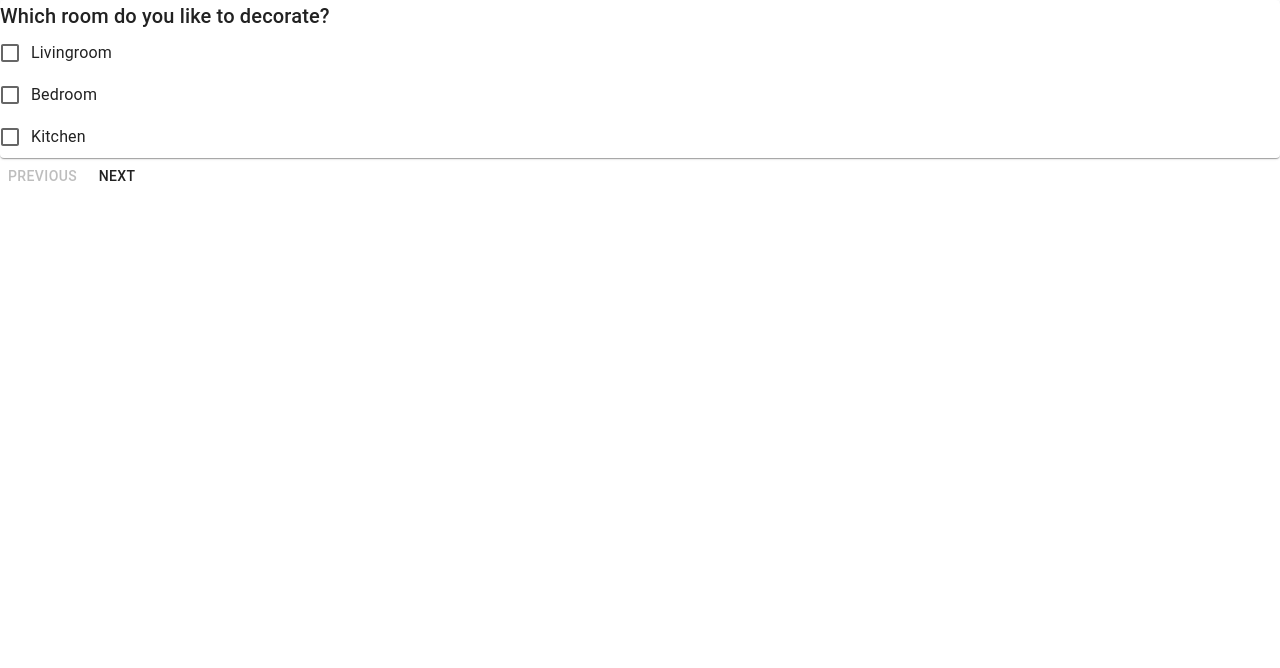
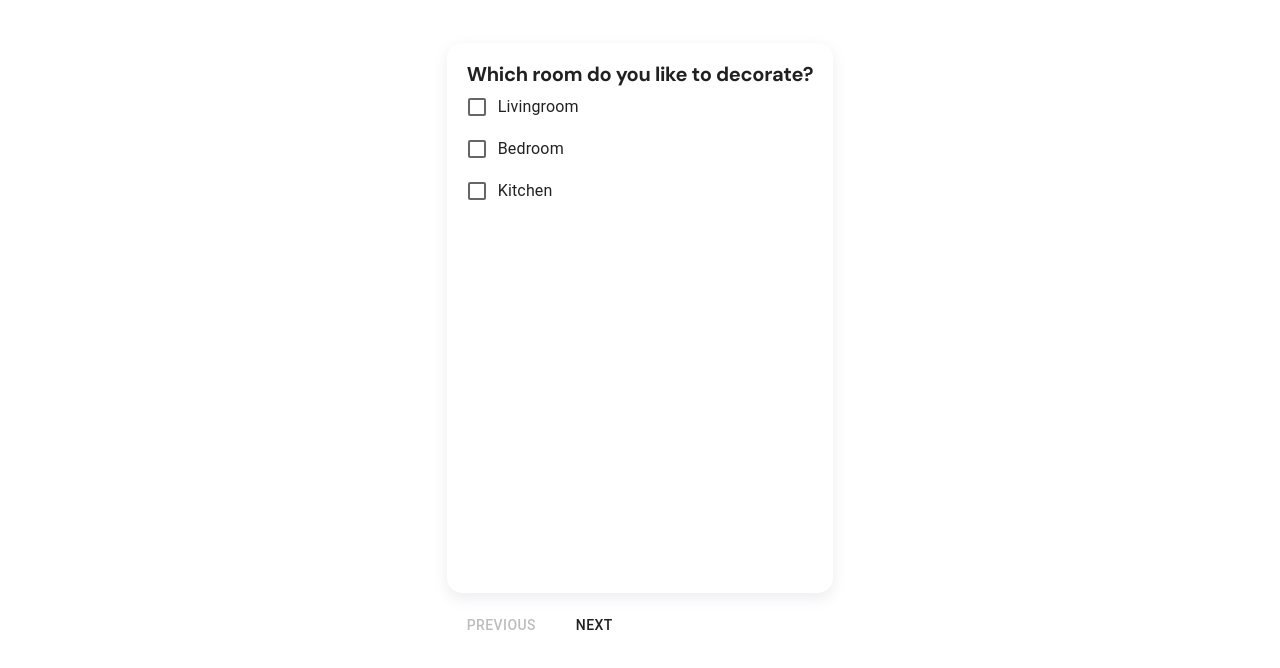
Before and after one commit to gjrkdk/watkostmijninterieur, a React app in the folder apps/frontend/: page / in a window 1280 px wide. Shown: the top 668 px of the page. Built offline with nearby package versions, Linux system fonts and the light colour scheme.

Commit message:
apply h1 fontSize

```diff
--- a/apps/frontend/src/components/categories/floors/Floors/Floors.tsx
+++ b/apps/frontend/src/components/categories/floors/Floors/Floors.tsx
@@ -33,7 +33,7 @@ export const Floors = () => {
 
   return (
     <Box>
-      <Typography variant="h6">Which floor do you like to decorate?</Typography>
+      <Typography variant="h1">Which floor do you like to decorate?</Typography>
       {selectedFormValues.rooms
         .filter((room) => room.isSelected)
         .map((room) => (
--- a/apps/frontend/src/components/categories/rooms/RoomSizes/RoomSizes.tsx
+++ b/apps/frontend/src/components/categories/rooms/RoomSizes/RoomSizes.tsx
@@ -32,7 +32,7 @@ export const RoomSizes = () => {
 
   return (
     <Box>
-      <Typography variant="h6">What is the average m² for each selected room?</Typography>
+      <Typography variant="h1">What is the average m² for each selected room?</Typography>
       {selectedFormValues.rooms
         .filter((room) => room.isSelected)
         .map((room) => (
--- a/apps/frontend/src/components/categories/rooms/Rooms/Rooms.tsx
+++ b/apps/frontend/src/components/categories/rooms/Rooms/Rooms.tsx
@@ -24,7 +24,7 @@ export const Rooms = () => {
 
   return (
     <Box>
-      <Typography variant="h6">Which room do you like to decorate?</Typography>
+      <Typography variant="h1">Which room do you like to decorate?</Typography>
       <FormControl error={!!error.rooms} variant="standard">
         {selectedFormValues.rooms.map((room) => (
           <FormGroup key={room.id}>
--- a/apps/frontend/src/components/categories/windows/AmountWindows/AmountWindows.tsx
+++ b/apps/frontend/src/components/categories/windows/AmountWindows/AmountWindows.tsx
@@ -35,7 +35,7 @@ export const AmountWindows = () => {
 
   return (
     <Box>
-      <Typography variant="h6">How many windows do you want to decorate?</Typography>
+      <Typography variant="h1">How many windows do you want to decorate?</Typography>
       {selectedFormValues.rooms
         .filter(
           (room) =>
--- a/apps/frontend/src/components/categories/windows/CurtainSizes/CurtainSizes.tsx
+++ b/apps/frontend/src/components/categories/windows/CurtainSizes/CurtainSizes.tsx
@@ -32,7 +32,7 @@ export const CurtainSizes = () => {
 
   return (
     <Box>
-      <Typography variant="h6">
+      <Typography variant="h1">
         Select one of the most common curtain or inbetween widths
       </Typography>
       {selectedFormValues.rooms
--- a/apps/frontend/src/components/categories/windows/WindowDecoration/WindowDecoration.tsx
+++ b/apps/frontend/src/components/categories/windows/WindowDecoration/WindowDecoration.tsx
@@ -35,7 +35,7 @@ export const WindowDecoration = () => {
 
   return (
     <Box>
-      <Typography variant="h6">Which window decoration would you like to choose?</Typography>
+      <Typography variant="h1">Which window decoration would you like to choose?</Typography>
       {selectedFormValues.rooms
         .filter((room) => room.isSelected)
         .map((room) => (
--- a/apps/frontend/src/components/categories/windows/WindowDecorationDetails/WindowDecorationDetails.tsx
+++ b/apps/frontend/src/components/categories/windows/WindowDecorationDetails/WindowDecorationDetails.tsx
@@ -51,7 +51,7 @@ export const WindowDecorationDetails = () => {
 
   return (
     <Box>
-      <Typography variant="h6">Select details for your window decoration</Typography>
+      <Typography variant="h1">Select details for your window decoration</Typography>
       {selectedFormValues.rooms
         .filter((room) =>
           room.windowDecoration?.some(
--- a/apps/frontend/src/components/categories/windows/WindowSizes/WindowSizes.tsx
+++ b/apps/frontend/src/components/categories/windows/WindowSizes/WindowSizes.tsx
@@ -28,7 +28,7 @@ export const WindowSizes = () => {
 
   return (
     <Box>
-      <Typography variant="h6">Select sizes for each window</Typography>
+      <Typography variant="h1">Select sizes for each window</Typography>
       {selectedFormValues.rooms
         .filter(
           (room) =>
--- a/apps/frontend/src/theme.tsx
+++ b/apps/frontend/src/theme.tsx
@@ -1,5 +1,19 @@
 import { createTheme } from "@mui/material";
 import { grey } from "@mui/material/colors";
+
+declare module "@mui/material/styles" {
+  interface BreakpointOverrides {
+    xs: false;
+    sm: false;
+    md: false;
+    lg: false;
+    xl: false;
+    mobile: true;
+    tablet: true;
+    laptop: true;
+    desktop: true;
+  }
+}
 
 export const theme = createTheme({
   palette: {
@@ -9,8 +23,17 @@ export const theme = createTheme({
   },
   typography: {
     h1: {
-      fontSize: "1.5rem",
+      fontFamily: "DM Sans",
+      fontSize: "20px",
       fontWeight: "bold",
+    },
+  },
+  breakpoints: {
+    values: {
+      mobile: 0,
+      tablet: 640,
+      laptop: 1024,
+      desktop: 1200,
     },
   },
   components: {
@@ -19,11 +42,33 @@ export const theme = createTheme({
         html: {
           margin: 0,
           padding: 0,
-          height: "100vh",
         },
         body: {
           margin: 0,
-          padding: 0,
+          padding: "20px 20px 120px 20px",
+          height: "100vh",
+          display: "flex",
+          justifyContent: "center",
+          alignItems: "center",
+        },
+      },
+    },
+    MuiPaper: {
+      styleOverrides: {
+        root: {
+          padding: "20px",
+          width: "100%",
+          height: "550px",
+          borderRadius: "15px",
+          boxShadow: "0px 5px 16px 0px rgba(8, 15, 52, 0.08)",
+        },
+      },
+    },
+    MuiButton: {
+      styleOverrides: {
+        root: {
+          borderRadius: "15px",
+          padding: "20px",
         },
       },
     },
```
